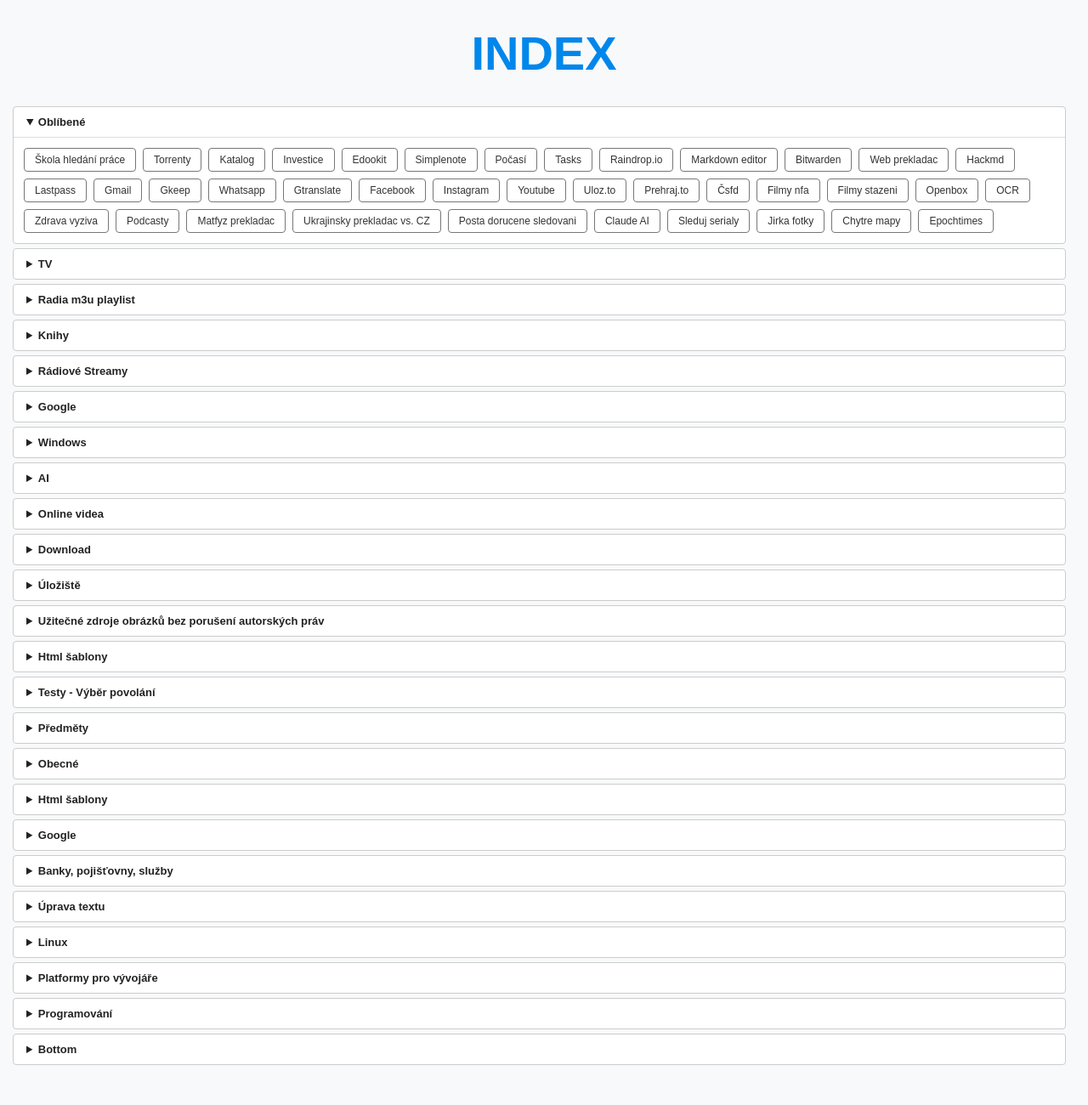
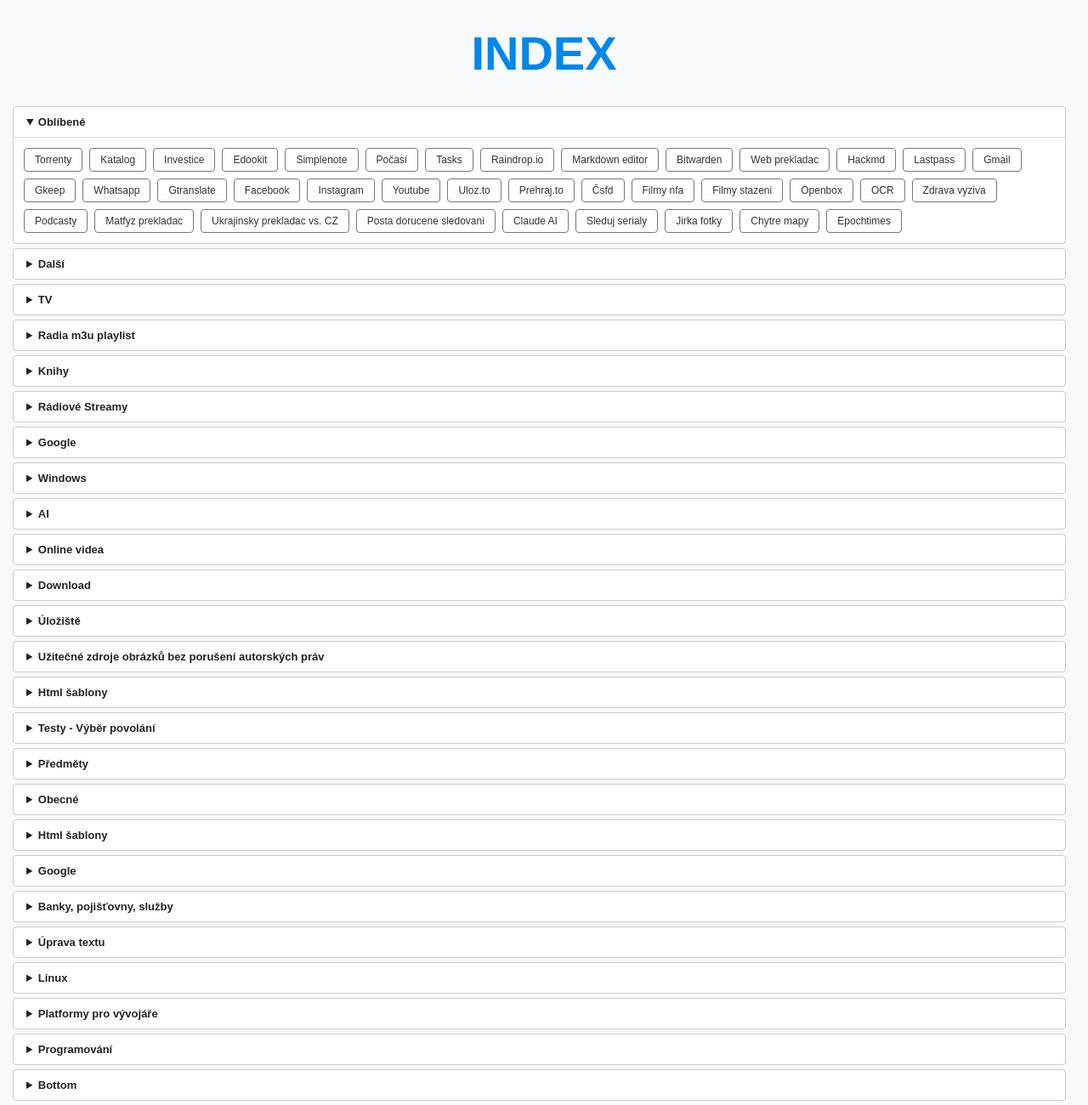
Before and after one commit to bedjan/bedjan.github.io, a Jekyll site: the page built from index.md, in a window 1280 px wide. Shown: the whole page at 85% size. Built offline with Jekyll 4.4.1, drawn with Linux system fonts in a browser that asks for light colours; before the commit the page ends 1258 px from its top, so only the background shows below that.

Commit message:
Update index.md

```diff
--- a/index.md
+++ b/index.md
@@ -8,7 +8,7 @@
 <details open>
             <summary>Oblíbené</summary>
             <div class="links-grid">
-<a href="https://praceveskole.cz/volna-mista?location=duchcov%3A25" target="_blank">Škola hledání práce</a>
+
                 <a href="https://www.dropbox.com/scl/fo/w3x5naidjcghoyhwep3wn/AGoYubQUkgXLRpw30je_hcY?rlkey=pmpgz4soem6w0a59bmspkx8x4&st=8zztvg1l&dl=0" target="_blank">Torrenty</a>
                 <a href="katalog_disku_E.html" target="_blank">Katalog</a>
                         <a href="investice.html" target="_blank">Investice</a>
@@ -49,6 +49,12 @@
             </div>
         </details>
 
+<details>
+            <summary>Další</summary>
+            <div class="links-grid">
+<a href="https://praceveskole.cz/volna-mista?location=duchcov%3A25" target="_blank">Škola hledání práce</a>
+            </div>
+</details>
 
 <details>
             <summary>TV</summary>
```
